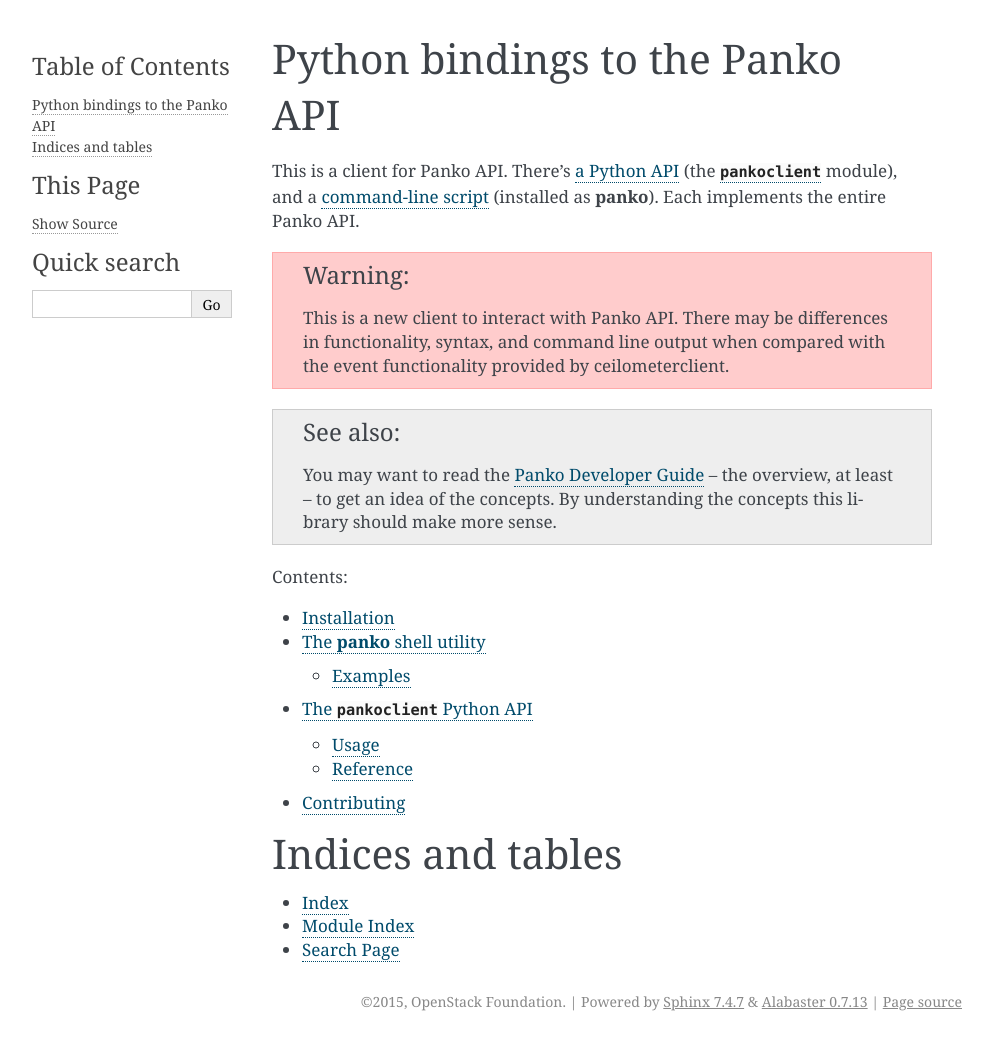
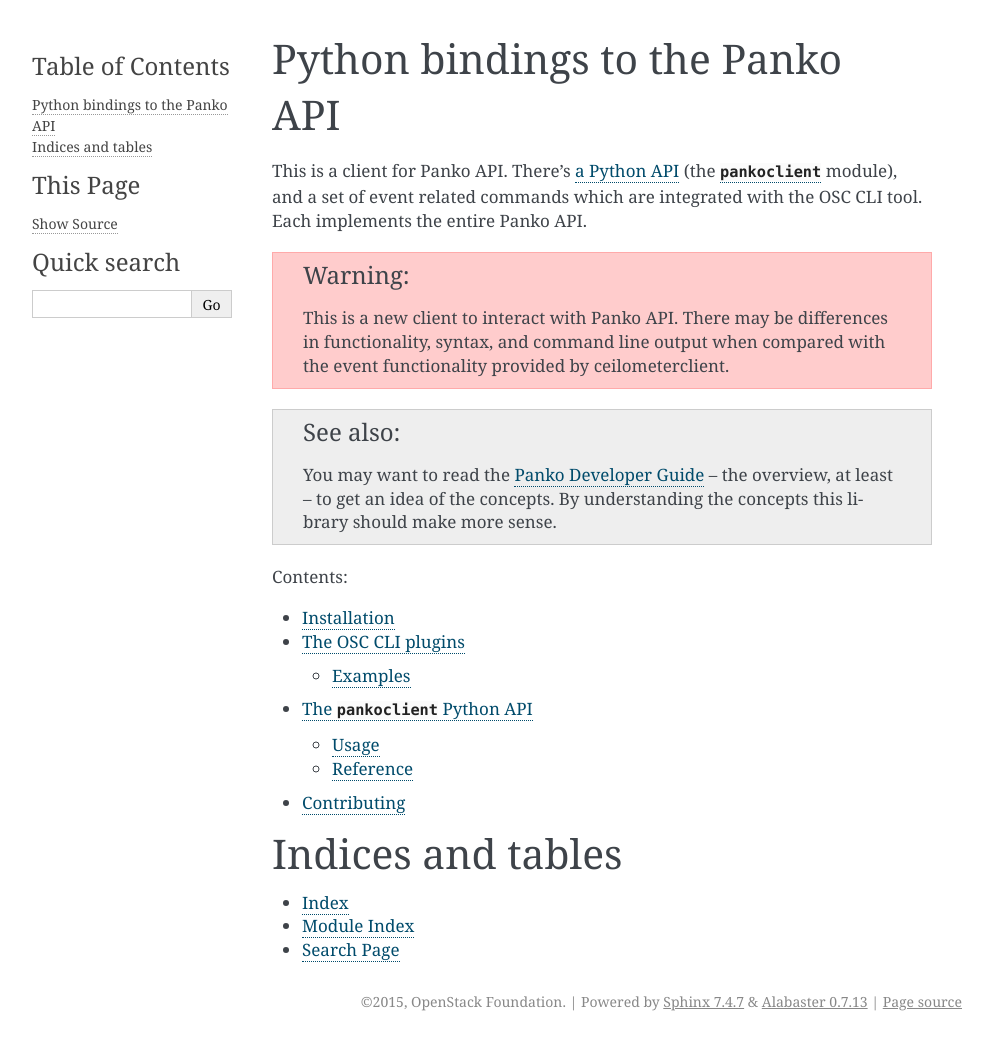
Before and after one commit to openstack/python-pankoclient, a Sphinx documentation site: the page built from doc/source/index.rst, in a window 1280 px wide. Shown: the whole page, without its empty margins (148-1141 px from the left). Built offline with Sphinx 7.4.7, drawn with Linux system fonts in a browser that asks for light colours.

Commit message:
Modify the doc descriptions of pankoclient
The pankoclient library only provides OSC client intergrated commands of
"event" and does not provide "panko" commands. This change corrects the
descriptions.

Change-Id: I70a645510fbf4211b4688299c4d1ccbc9272577c

```diff
--- a/doc/source/index.rst
+++ b/doc/source/index.rst
@@ -4,12 +4,12 @@
    contain the root `toctree` directive.
 
 Python bindings to the Panko API
-===============================
+================================
 
 This is a client for Panko API. There's :doc:`a Python API
-<api>` (the :mod:`pankoclient` module), and a :doc:`command-line script
-<shell>` (installed as :program:`panko`). Each implements the entire
-Panko API.
+<api>` (the :mod:`pankoclient` module), and a set of event related commands
+which are integrated with the OSC CLI tool. Each implements the entire Panko
+API.
 
 .. warning::
 
@@ -33,7 +33,7 @@
    :maxdepth: 2
 
    installation
-   shell
+   osc_integrated_commands
    api
    contributing
 
```
Also changed, not shown: doc/source/osc_integrated_commands.rst (added, +42 -0 lines), doc/source/shell.rst (deleted, +0 -67 lines).
